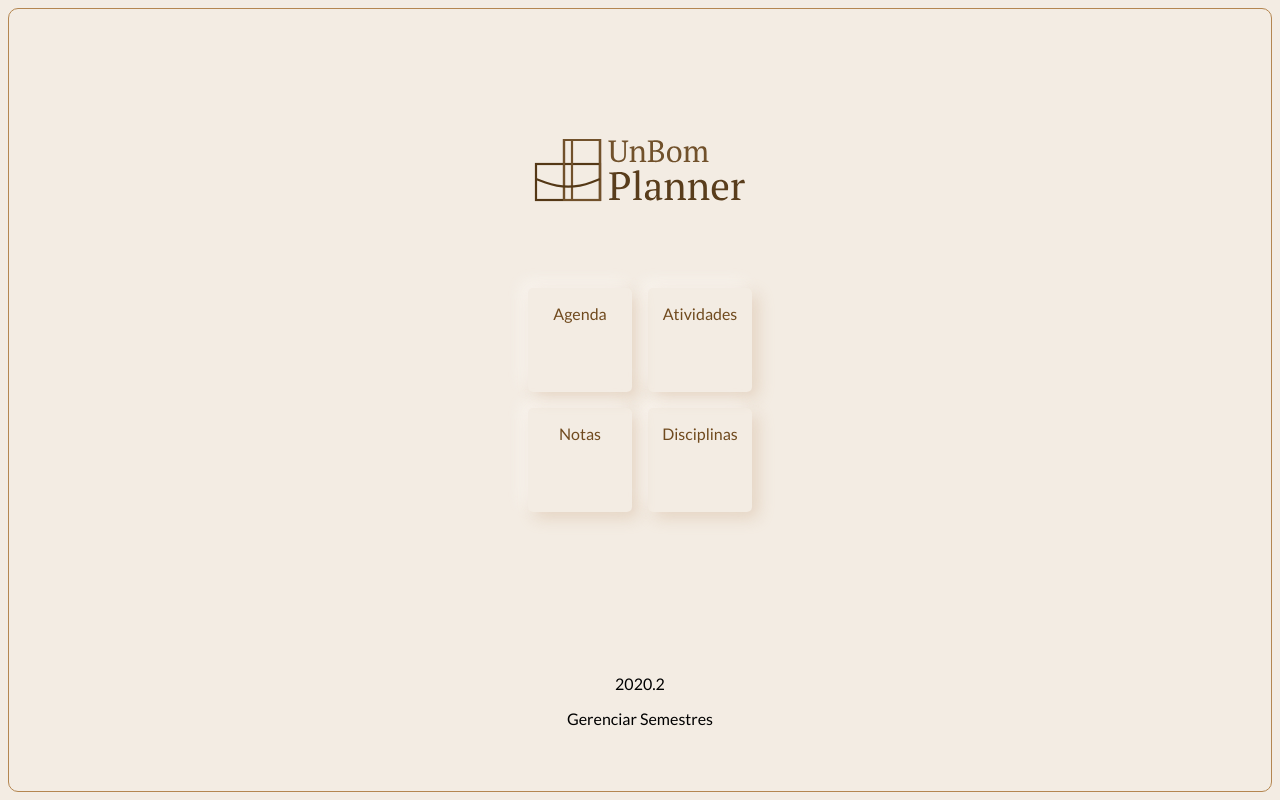
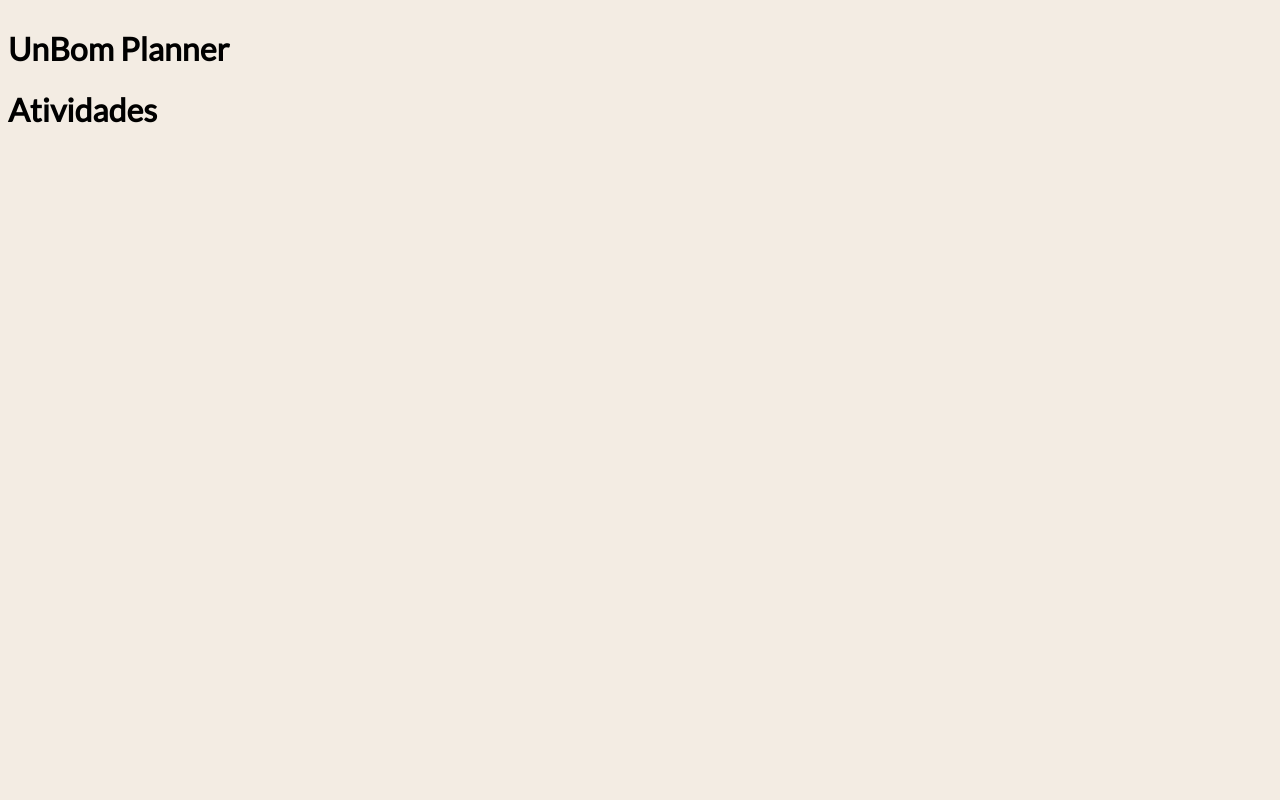
Before and after one commit to GuiCoelhoDev/UnBomPlanner, a React (Create React App) app: page /activities in a window 1280 px wide. Built offline with nearby package versions, Linux system fonts and the light colour scheme.

Commit message:
Adiciona ligação da tela Home com tela Activities

```diff
--- a/src/pages/Home/index.js
+++ b/src/pages/Home/index.js
@@ -1,10 +1,17 @@
 import React from "react";
 import { Container, SquareButton } from "./styles";
-
+import {useHistory} from "react-router-dom";
 import { ReactComponent as Logo } from "../../assets/Logo.svg";
 import LongButton from "../../components/LongButton";
+import Activities from "../../pages/Activities"
 
 const Home = () => {
+  const history = useHistory();
+
+  const activities = () => {
+
+    return history.push("/activities")
+  }
   return (
     <Container className="home">
       <Logo className="logo" />
@@ -13,8 +20,8 @@ const Home = () => {
           <p className="dark-brown">Agenda</p>
         </SquareButton>
 
-        <SquareButton>
-          <p className="dark-brown">Atividades</p>
+        <SquareButton onClick={activities}>
+          <p  className="dark-brown">Atividades</p>
         </SquareButton>
 
         <SquareButton>
--- a/src/routes/index.js
+++ b/src/routes/index.js
@@ -10,8 +10,8 @@ function Routes() {
   return (
     <Fragment>
       <Switch>
-        <Route path="/" component={Home} />
-        <Route path="/activities" component={Activities} />
+        <Route path="/" exact component={Home} />
+        <Route path="/activities" exact component={Activities} />
       </Switch>
     </Fragment>
   );
```
